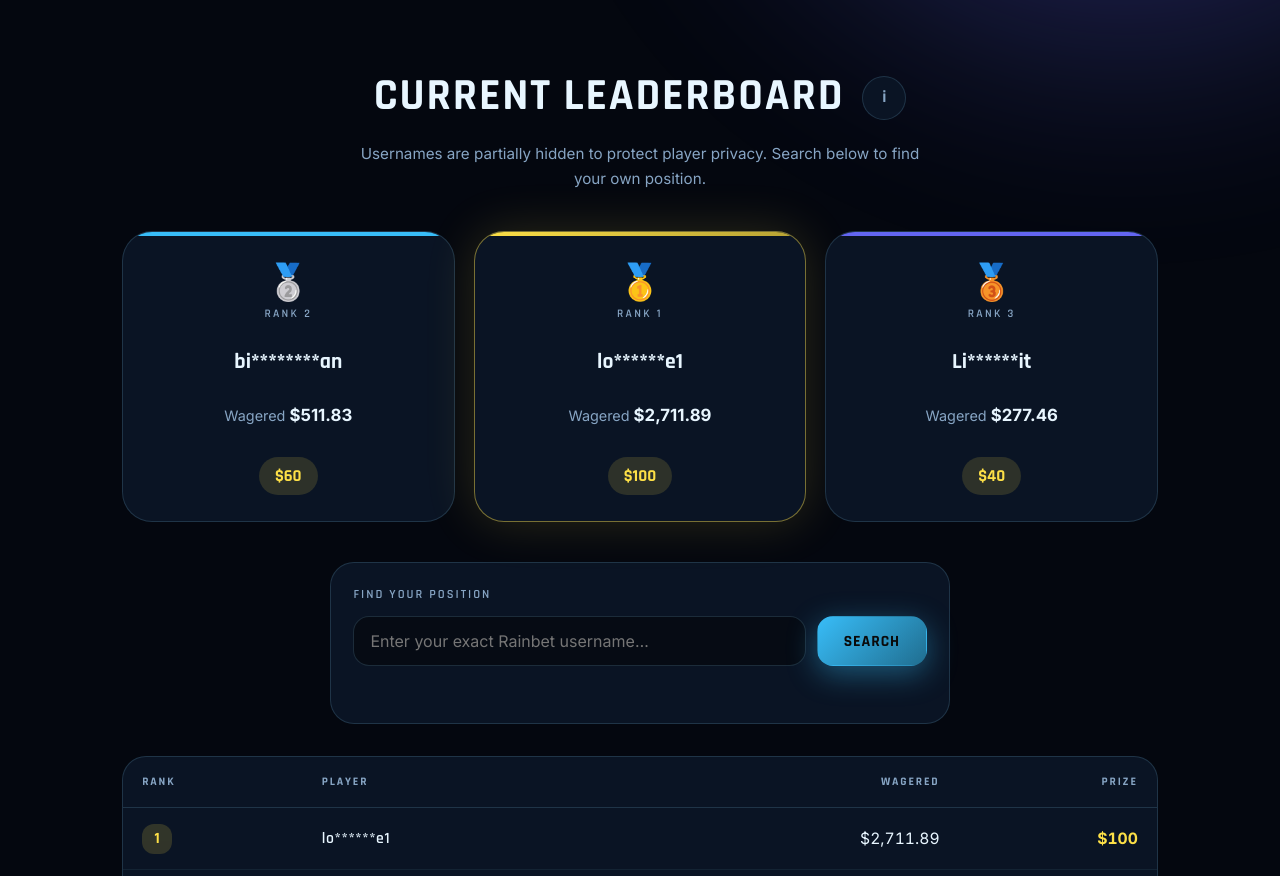
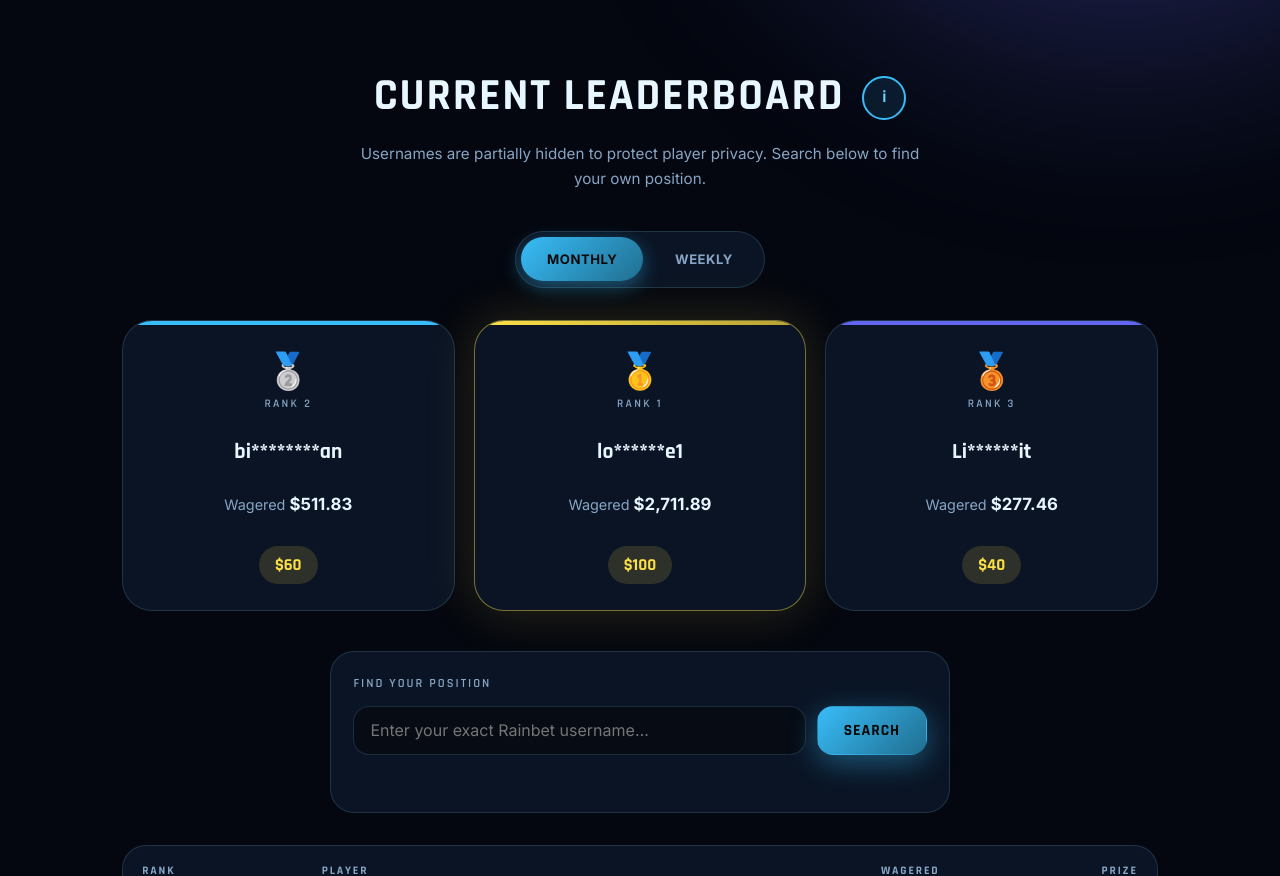
Before and after one commit to hhulatt/liggnus-leaderboard, a plain HTML site: page index.html in a window 1280 px wide. Shown: the part 1269-2145 px from the top of the page. Drawn offline with Linux system fonts and the light colour scheme; files whose address does not match are found by name.

Commit message:
feat: weekly leaderboard live from 30 Nov 2026

```diff
--- a/assets/app.js
+++ b/assets/app.js
@@ -20,7 +20,7 @@
   const HISTORY_INDEX_URL = 'data/history/index.json';
   /* A weekly board runs alongside the monthly one, funded separately by the
      creator. The code ships to every site; only this flag turns it on. */
-  const WEEKLY_ENABLED = false;
+  const WEEKLY_ENABLED = true;
   const WEEK_DATA_URL = 'data/weekly.json';
   const WEEK_HISTORY_INDEX_URL = 'data/history-weekly/index.json';
 
--- a/assets/style.css
+++ b/assets/style.css
@@ -370,10 +370,10 @@ section { scroll-margin-top: 90px; }
   margin-left: 0.4rem;
   vertical-align: middle;
   padding: 0;
-  border: 1px solid var(--line);
+  border: 2px solid var(--accent);
   border-radius: 50%;
-  background: var(--panel);
-  color: var(--muted);
+  background: var(--accent-a10);
+  color: var(--accent-lit);
   font-family: var(--font-display);
   font-size: 1.05rem;
   font-weight: 700;
--- a/index.html
+++ b/index.html
@@ -83,9 +83,9 @@
       <p class="section-sub" id="board-sub">Usernames are partially hidden to protect player privacy. Search below to find your own position.</p>
     </div>
 
-    <div class="board-tabs" id="board-tabs" role="tablist" aria-label="Choose a leaderboard" hidden>
+    <div class="board-tabs" id="board-tabs" role="tablist" aria-label="Choose a leaderboard">
       <button class="board-tab is-active" id="tab-monthly" type="button" role="tab" aria-selected="true">Monthly</button>
-      <button class="board-tab" id="tab-weekly" type="button" role="tab" aria-selected="false" hidden>Weekly</button>
+      <button class="board-tab" id="tab-weekly" type="button" role="tab" aria-selected="false">Weekly</button>
       <button class="board-tab" id="tab-history" type="button" role="tab" aria-selected="false" hidden>Past winners</button>
     </div>
 
@@ -178,6 +178,7 @@
         1st $100 · 2nd $60 · 3rd $40 · 4th $30 · 5th $20.</li>
       <li><strong>Ranking.</strong> Highest weighted wager takes 1st, and so on down. A place with
         nobody in it pays nothing and shows a dash.</li>
+      <li><strong>The weekly board.</strong> A separate $50 runs Monday 00:00 to Sunday 23:59 UK time, paid 1st $25 · 2nd $15 · 3rd $10. It is judged the same way and is separate from the monthly prize.</li>
       <li><strong>When it updates.</strong> Refreshed automatically every midnight UK time, straight from Rainbet's official
         affiliate data. The board can be a few hours behind your latest play.</li>
       <li><strong>Final standings.</strong> Totals are taken from Rainbet at the moment the period
--- a/scripts/fetch-leaderboard.mjs
+++ b/scripts/fetch-leaderboard.mjs
@@ -43,10 +43,10 @@ const FIRST_CYCLE = '2026-11-01';
 /* A weekly board runs alongside the monthly one when the creator funds one.
    It has its own pool, its own archive and its own first cycle; everything
    else — masking, ranking, the board shape — is shared. */
-const WEEKLY_ENABLED = false;
-const WEEKLY_PRIZES = [];
+const WEEKLY_ENABLED = true;
+const WEEKLY_PRIZES = [25,15,10];
 const WEEKLY_BOARD_SIZE = 25;
-const WEEKLY_FIRST_CYCLE = '';
+const WEEKLY_FIRST_CYCLE = '2026-11-30';
 
 /** Today's date in the leaderboard timezone, as { year, month, day }. */
 function todayInTz() {
```
Also changed, not shown: 1 other file.
